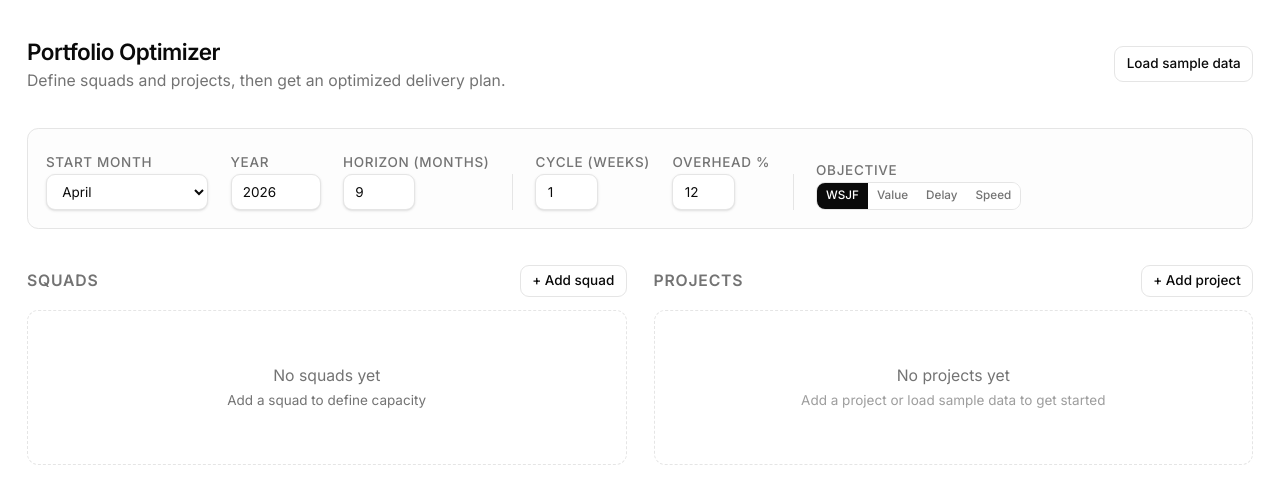
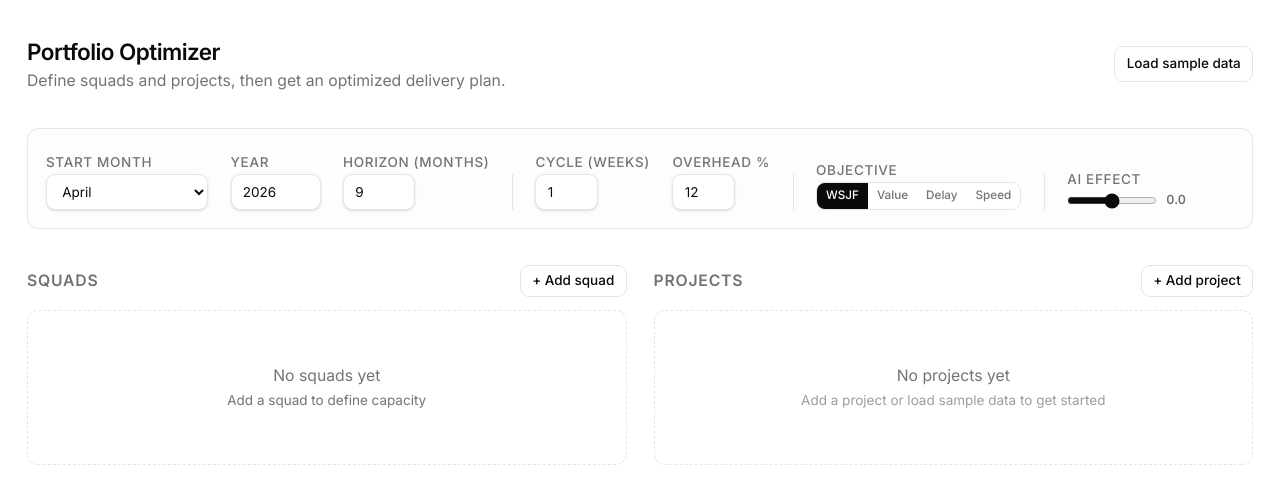
Before and after one commit to GeoDoo/portfolio-optimizer, a Next.js app: page / in a window 1280 px wide. Shown: the top 504 px of the page. Built offline with nearby package versions, Linux system fonts and the light colour scheme.

Commit message:
feat: add AI effect slider to horizon settings bar
- Range slider from -1.0 to +1.0 (step 0.1)
- Color-coded label: green for positive, red for negative
- Changing the value invalidates and re-runs the schedule

```diff
--- a/src/app/page.tsx
+++ b/src/app/page.tsx
@@ -238,6 +238,29 @@ export default function Home() {
           </div>
         </div>
 
+        <div className="w-px h-8 bg-border" />
+        <div className="space-y-1.5">
+          <label className="text-xs font-medium uppercase tracking-wider text-muted-foreground">
+            AI Effect
+          </label>
+          <div className="flex items-center gap-2">
+            <input
+              type="range"
+              min={-10}
+              max={10}
+              step={1}
+              value={Math.round(aiEffect * 10)}
+              onChange={(e) => setAiEffect(parseInt(e.target.value) / 10)}
+              className="w-20 h-1.5 accent-current"
+            />
+            <span className={`text-[0.7rem] font-semibold tabular-nums w-10 ${
+              aiEffect > 0 ? "text-green-600" : aiEffect < 0 ? "text-red-600" : "text-muted-foreground"
+            }`}>
+              {aiEffect > 0 ? "+" : ""}{aiEffect.toFixed(1)}
+            </span>
+          </div>
+        </div>
+
         {squads.length > 0 && (
           <div className="ml-auto text-right space-y-1 pl-4">
             <div className="text-xs text-muted-foreground">
```
